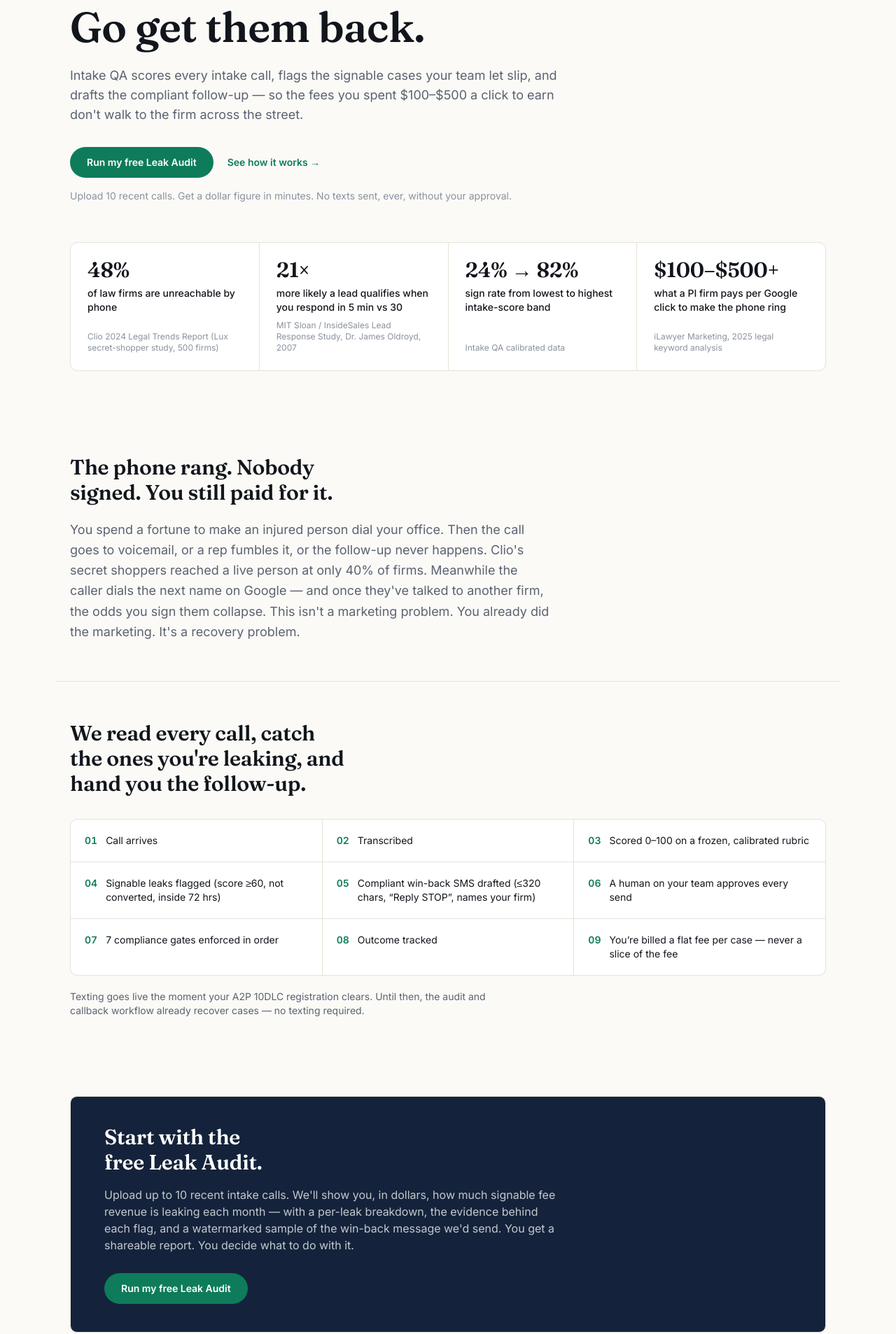
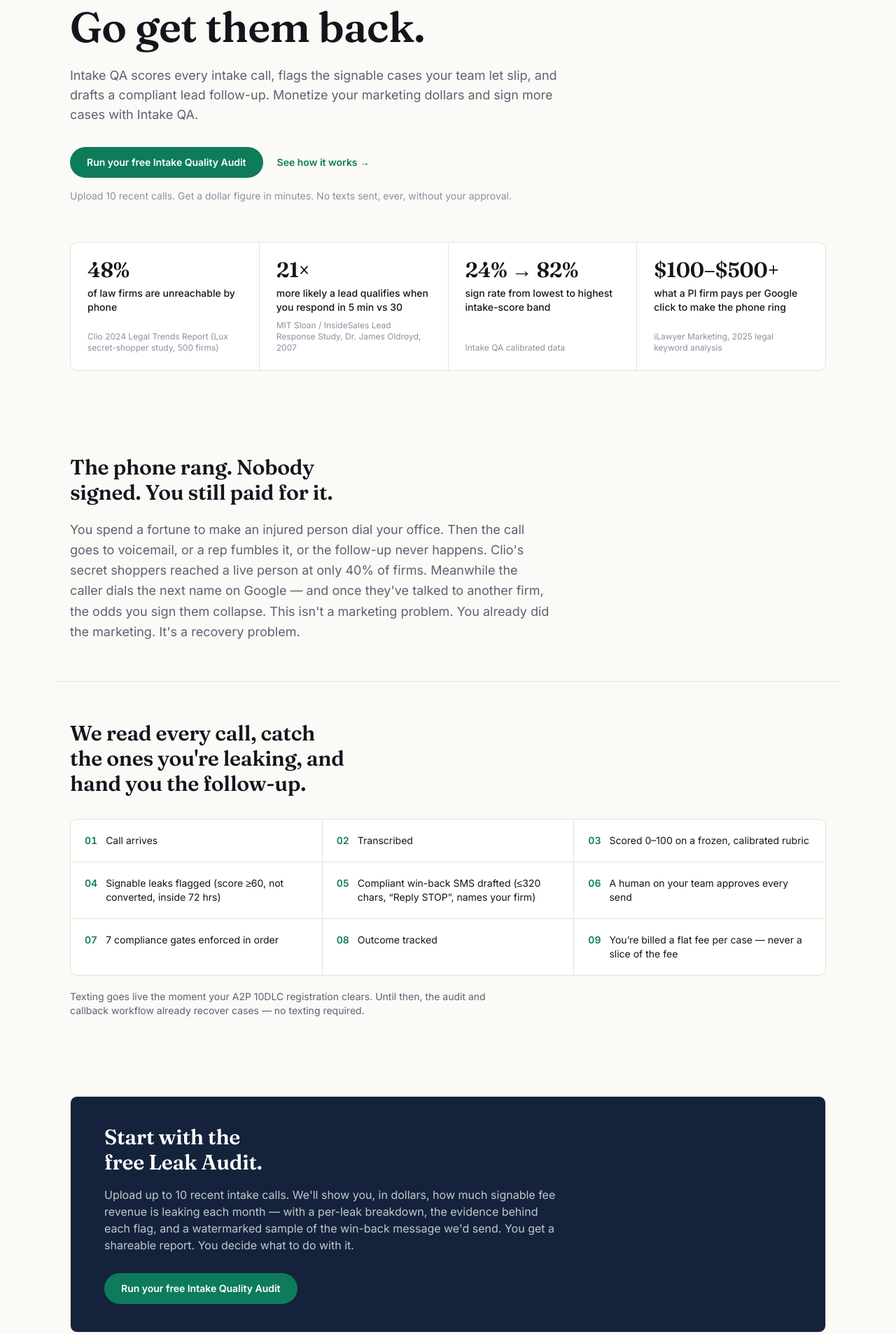
Before and after one commit to alifansari/intake-qa, a Next.js app in the folder web/: page / in a window 1280 px wide. Shown: the part 309-2215 px from the top of the page at 70% size. Built offline with nearby package versions, Linux system fonts and the light colour scheme.

Commit message:
Update page.tsx

```diff
--- a/web/src/app/(marketing)/page.tsx
+++ b/web/src/app/(marketing)/page.tsx
@@ -10,12 +10,12 @@ import { FounderNote } from "@/components/marketing/FounderNote";
 export const metadata: Metadata = {
   title: "Intake QA — you already paid for these cases. Go get them back.",
   description:
-    "Intake QA scores every intake call, flags the signable cases your team let slip, and drafts the compliant follow-up. Free Leak Audit — a dollar figure in minutes.",
+    "Intake QA scores every intake call, flags the signable cases your team let slip, and drafts the compliant follow-up. Free Intake Quality Audit — a dollar figure in minutes.",
   alternates: { canonical: "/" },
   openGraph: {
     title: "You already paid for these cases. Go get them back.",
     description:
-      "Score every intake call, catch the signable cases you're leaking, recover the fees. Free Leak Audit.",
+      "Score every intake call, catch the signable cases you're leaking, recover the fees. Free Intake Quality Audit.",
     images: ["/og?title=You+already+paid+for+these+cases"],
   },
 };
@@ -39,7 +39,7 @@ const STEPS = [
   "You’re billed a flat fee per case — never a slice of the fee",
 ];
 
-function CTA({ children = "Run my free Leak Audit", href = "/audit" }: { children?: string; href?: string }) {
+function CTA({ children = "Run your free Intake Quality Audit", href = "/audit" }: { children?: string; href?: string }) {
   return (
     <Link
       href={href}
@@ -65,8 +65,8 @@ export default function HomePage() {
         </h1>
         <p className="mt-6 max-w-[62ch] text-lg text-ink-muted">
           Intake QA scores every intake call, flags the signable cases your team let slip, and
-          drafts the compliant follow-up — so the fees you spent $100–$500 a click to earn
-          don&apos;t walk to the firm across the street.
+          drafts a compliant lead follow-up. Monetize your marketing dollars and sign more
+          cases with Intake QA.
         </p>
         <div className="mt-8 flex flex-wrap items-center gap-5">
           <CTA />
@@ -135,7 +135,7 @@ export default function HomePage() {
           </p>
           <div className="mt-7">
             <Link href="/audit" className="inline-flex rounded-pill bg-accent px-6 py-3 text-sm font-semibold text-white hover:bg-accent-hover">
-              Run my free Leak Audit
+              Run your free Intake Quality Audit
             </Link>
           </div>
         </div>
```
